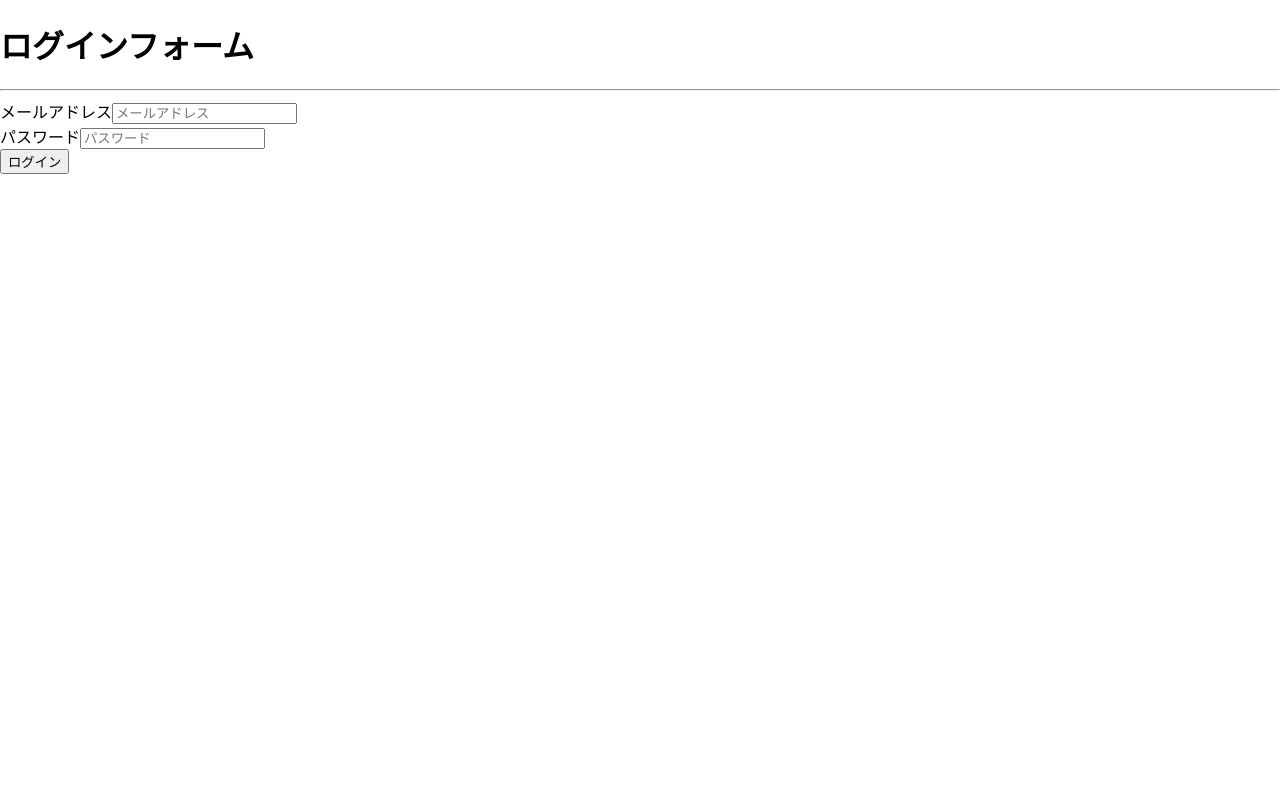
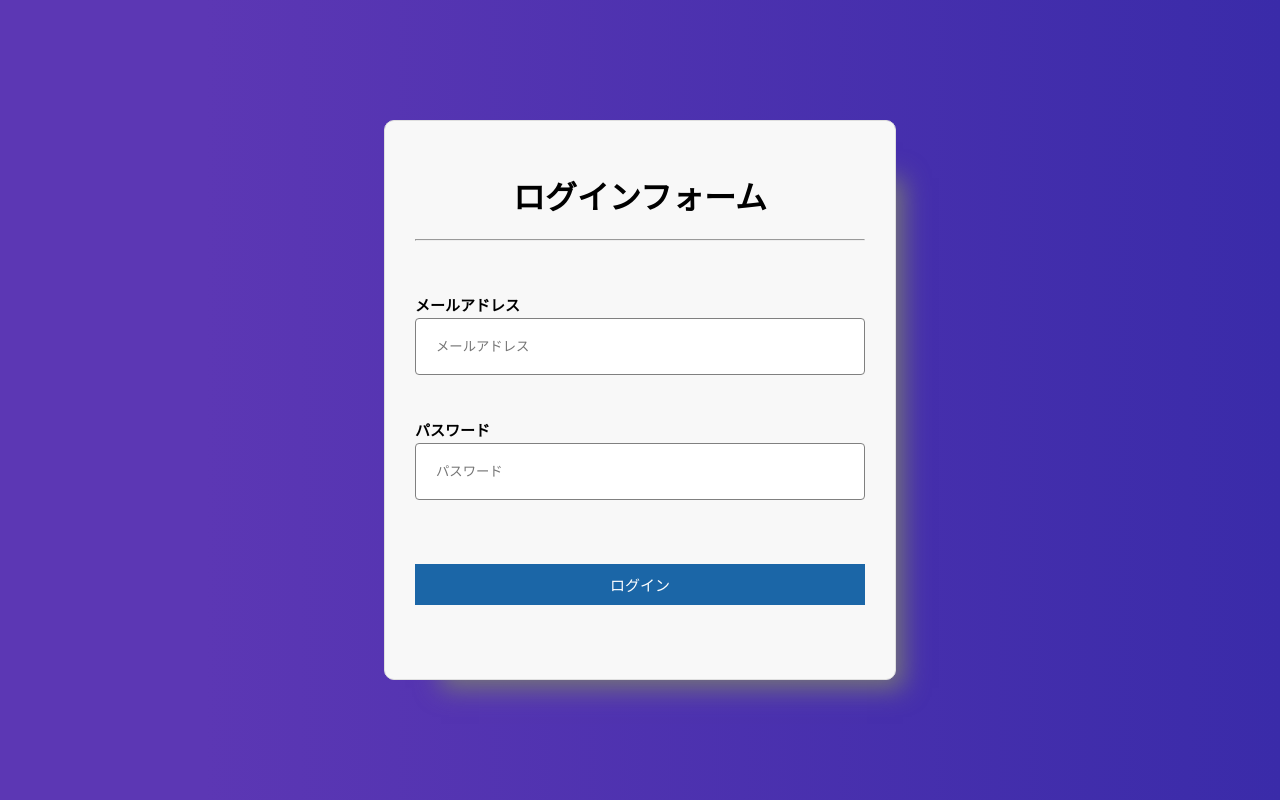
Before and after one commit to yoyo1025/book-review-app, a React (Create React App) app: page / in a window 1280 px wide. Built offline with nearby package versions, Linux system fonts and the light colour scheme.

Commit message:
CSS設定

```diff
--- a/src/App.css
+++ b/src/App.css
@@ -1,38 +1,95 @@
-.App {
+body {
+  background: rgb(92, 55, 180);
+  background: -moz-linear-gradient(
+    90deg,
+    rgba(92, 55, 180, 1) 16%,
+    rgba(58, 43, 169, 1) 100%,
+    rgba(34, 35, 161, 0.6683484673166141) 100%,
+    rgba(0, 212, 255, 1) 100%
+  );
+  background: -webkit-linear-gradient(
+    90deg,
+    rgba(92, 55, 180, 1) 16%,
+    rgba(58, 43, 169, 1) 100%,
+    rgba(34, 35, 161, 0.6683484673166141) 100%,
+    rgba(0, 212, 255, 1) 100%
+  );
+  background: linear-gradient(
+    90deg,
+    rgba(92, 55, 180, 1) 16%,
+    rgba(58, 43, 169, 1) 100%,
+    rgba(34, 35, 161, 0.6683484673166141) 100%,
+    rgba(0, 212, 255, 1) 100%
+  );
+  filter: progid:DXImageTransform.Microsoft.gradient(startColorstr="#5c37b4",endColorstr="#00d4ff",GradientType=1);
+  overflow-y: hidden;
+}
+
+.formContainer {
+  height: 100vh;
+  width: 100%;
+  display: flex;
+  align-items: center;
+  justify-content: center;
+}
+
+h1 {
   text-align: center;
 }
 
-.App-logo {
-  height: 40vmin;
-  pointer-events: none;
+.formContainer form {
+  background-color: #f8f8f8;
+  width: 70%;
+  max-width: 450px;
+  padding: 30px;
+  border-radius: 10px;
+  border: 1px solid #dfdfdf;
+  box-shadow: 32px 33px 24px -25px #777777;
+  border-radius: 10px;
 }
 
-@media (prefers-reduced-motion: no-preference) {
-  .App-logo {
-    animation: App-logo-spin infinite 20s linear;
-  }
-}
-
-.App-header {
-  background-color: #282c34;
-  min-height: 100vh;
+.uiForm {
   display: flex;
   flex-direction: column;
   align-items: center;
-  justify-content: center;
-  font-size: calc(10px + 2vmin);
-  color: white;
+  justify-content: space-evenly;
+  height: 400px;
 }
 
-.App-link {
-  color: #61dafb;
+.formField {
+  display: flex;
+  flex-direction: column;
+  width: 100%;
 }
 
-@keyframes App-logo-spin {
-  from {
-    transform: rotate(0deg);
-  }
-  to {
-    transform: rotate(360deg);
-  }
+.formField input {
+  border: 1px solid grey;
+  padding: 20px;
+  border-radius: 4px;
 }
+
+.formField input:focus {
+  outline: none;
+}
+
+.formField label {
+  font-size: 15px;
+  font-weight: 600;
+  margin-bottom: 3px;
+}
+
+button {
+  background-color: #1b66a7;
+  width: 100%;
+  margin-top: 20px;
+  border: none;
+  padding: 10px 30px;
+  color: white;
+  font-size: 15px;
+  cursor: pointer;
+  transition: all 0.2s;
+}
+
+button:hover {
+  background-color: #175892;
+}
```
